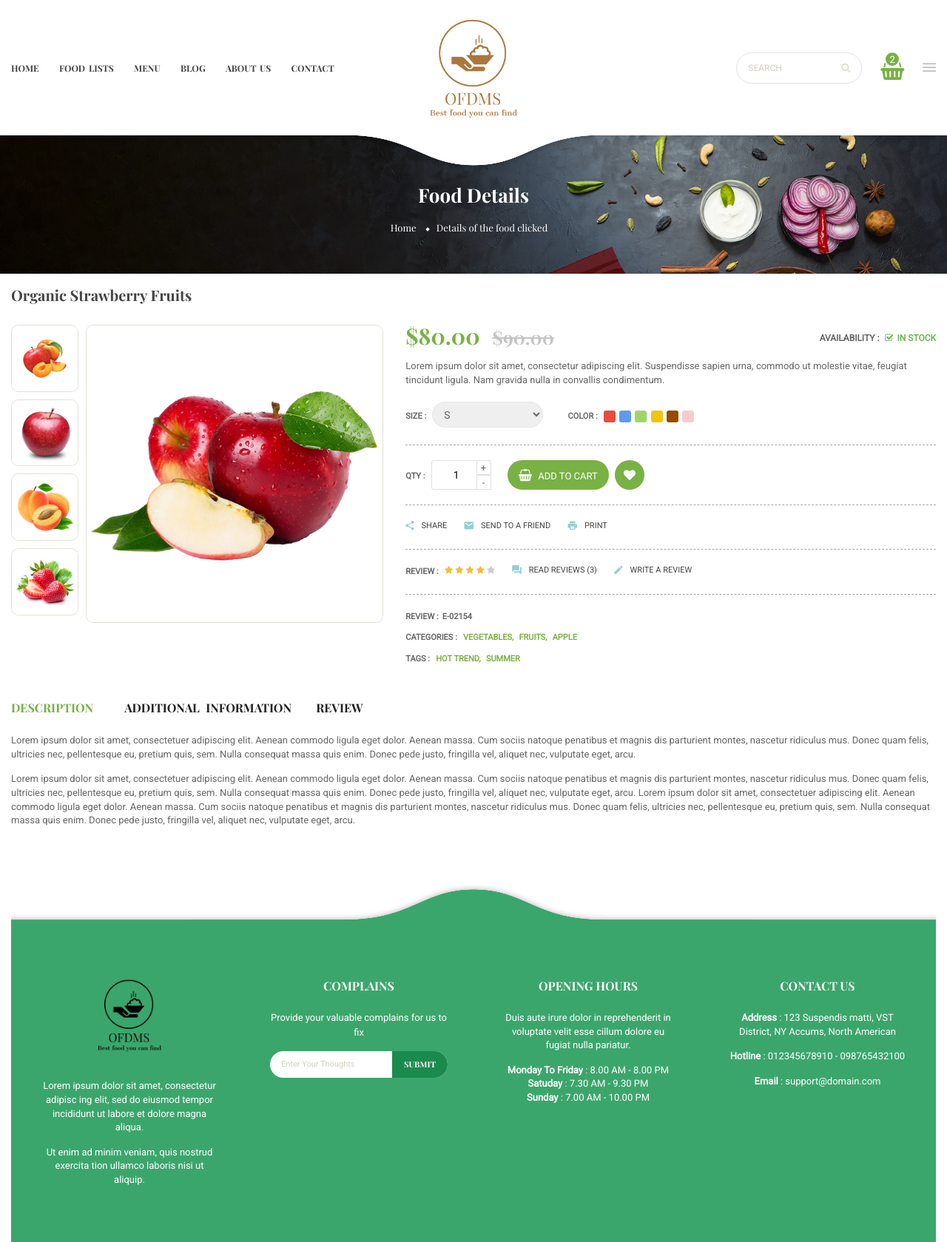
After one commit to NemoIsanNeo/ofdms, a Django app: page /food_details/ in a window 1280 px wide. The commit adds this page. Shown: the whole page at 74% size. Run offline with Django 4.2, Linux system fonts and the light colour scheme; some libraries are stand-ins or nearby versions; some web fonts are replaced.

Commit message:
food_list_and_details_design

```diff
--- a/mainapp/urls.py
+++ b/mainapp/urls.py
@@ -6,4 +6,6 @@ urlpatterns = [path('', views.index, name='index'),
                path('register/', views.register, name='register'),
                path('account/', views.account, name='account'),
                path('cart_details', views.cart_details, name='cart_details'),
-               path('checkout/', views.checkout, name='checkout')]
+               path('checkout/', views.checkout, name='checkout'),
+               path('food_details/', views.food_details, name='food_details'),
+               path('food_list/', views.food_list, name='food_list'), ]
--- a/mainapp/views.py
+++ b/mainapp/views.py
@@ -44,3 +44,11 @@ def cart_details(request):
 
 def checkout(request):
     return render(request, 'checkout.html')
+
+
+def food_list(request):
+    return render(request, 'food_list.html')
+
+
+def food_details(request):
+    return render(request, 'food_details.html')
--- /dev/null
+++ b/templates/food_details.html
@@ -0,0 +1,304 @@
+{% extends 'index.html' %}
+{% load static %}
+{% block body %}
+
+<!-- Main Content -->
+<div id="content" class="site-content">
+    <!-- Breadcrumb -->
+    <div id="breadcrumb">
+        <div class="container">
+            <h2 class="title">Food Details</h2>
+
+            <ul class="breadcrumb">
+                <li><a href="#" title="Home">Home</a></li>
+                <li><a href="#" title="">Details of the food clicked</a></li>
+            </ul>
+        </div>
+    </div>
+
+
+    <div class="container">
+        <div class="product-detail">
+            <div class="products-block layout-5">
+                <div class="product-item">
+                    <div class="product-title">
+                        Organic Strawberry Fruits
+                    </div>
+
+                    <div class="row">
+                        <div class="product-left col-md-5 col-sm-5 col-xs-12">
+                            <div class="product-image vertical">
+                                <div class="main-image">
+                                    <img class="img-responsive" src="{% static 'img/product/2.jpg' %}" alt="Product Image">
+                                </div>
+                                <div class="thumb-images">
+                                    <img class="img-responsive" src="{% static 'img/product/33.jpg' %}" alt="Product Image">
+                                    <img class="img-responsive" src="{% static 'img/product/3.jpg' %}" alt="Product Image">
+                                    <img class="img-responsive" src="{% static 'img/product/7.jpg' %}" alt="Product Image">
+                                    <img class="img-responsive" src="{% static 'img/product/30.jpg' %}" alt="Product Image">
+                                </div>
+                            </div>
+                        </div>
+
+                        <div class="product-right col-md-7 col-sm-7 col-xs-12">
+                            <div class="product-info">
+                                <div class="product-price">
+                                    <span class="sale-price">$80.00</span>
+                                    <span class="base-price">$90.00</span>
+                                </div>
+
+                                <div class="product-stock">
+                                    <span class="availability">Availability :</span><i class="fa fa-check-square-o" aria-hidden="true"></i>In stock
+                                </div>
+
+                                <div class="product-short-description">
+                                    Lorem ipsum dolor sit amet, consectetur adipiscing elit. Suspendisse sapien urna, commodo ut molestie vitae, feugiat tincidunt ligula. Nam gravida nulla in convallis condimentum.
+                                </div>
+
+                                <div class="product-variants border-bottom">
+                                    <div class="product-variants-item">
+                                        <span class="control-label">Size :</span>
+                                        <select>
+                                            <option value="1" title="S">S</option>
+                                            <option value="2" title="M">M</option>
+                                            <option value="3" title="L">L</option>
+                                            <option value="4" title="One size">One size</option>
+                                        </select>
+                                    </div>
+
+                                    <div class="product-variants-item">
+                                        <span class="control-label">Color :</span>
+
+                                        <ul>
+                                            <li>
+                                                <input class="input-color" type="radio" value="1">
+                                                <span class="color" style="background-color: #E84C3D"></span>
+                                            </li>
+                                            <li>
+                                                <input class="input-color" type="radio" value="2">
+                                                <span class="color" style="background-color: #5D9CEC"></span>
+                                            </li>
+                                            <li>
+                                                <input class="input-color" type="radio" value="3">
+                                                <span class="color" style="background-color: #A0D468"></span>
+                                            </li>
+                                            <li>
+                                                <input class="input-color" type="radio" value="4">
+                                                <span class="color" style="background-color: #F1C40F"></span>
+                                            </li>
+                                            <li>
+                                                <input class="input-color" type="radio" value="5">
+                                                <span class="color" style="background-color: #964B00"></span>
+                                            </li>
+                                            <li>
+                                                <input class="input-color" type="radio" value="6">
+                                                <span class="color" style="background-color: #FCCACD"></span>
+                                            </li>
+                                        </ul>
+                                    </div>
+                                </div>
+
+                                <div class="product-add-to-cart border-bottom">
+                                    <div class="product-quantity">
+                                        <span class="control-label">QTY :</span>
+                                        <div class="qty">
+                                            <div class="input-group">
+                                                <input type="text" name="qty" value="1" data-min="1">
+                                                <span class="adjust-qty">
+                                                    <span class="adjust-btn plus">+</span>
+                                                    <span class="adjust-btn minus">-</span>
+                                                </span>
+                                            </div>
+                                        </div>
+                                    </div>
+
+                                    <div class="product-buttons">
+                                        <a class="add-to-cart" href="#">
+                                            <i class="fa fa-shopping-basket" aria-hidden="true"></i>
+                                            <span>Add To Cart</span>
+                                        </a>
+
+                                        <a class="add-wishlist" href="#">
+                                            <i class="fa fa-heart" aria-hidden="true"></i>
+                                        </a>
+                                    </div>
+                                </div>
+
+                                <div class="product-share border-bottom">
+                                    <div class="item">
+                                        <a href="#"><i class="zmdi zmdi-share" aria-hidden="true"></i><span class="text">Share</span></a>
+                                    </div>
+                                    <div class="item">
+                                        <a href="#"><i class="zmdi zmdi-email" aria-hidden="true"></i><span class="text">Send to a friend</span></a>
+                                    </div>
+                                    <div class="item">
+                                        <a href="#"><i class="zmdi zmdi-print" aria-hidden="true"></i><span class="text">Print</span></a>
+                                    </div>
+                                </div>
+
+                                <div class="product-review border-bottom">
+                                    <div class="item">
+                                        <div class="product-quantity">
+                                            <span class="control-label">Review :</span>
+                                            <div class="product-rating">
+                                                <div class="star on"></div>
+                                                <div class="star on"></div>
+                                                <div class="star on"></div>
+                                                <div class="star on"></div>
+                                                <div class="star"></div>
+                                            </div>
+                                        </div>
+                                    </div>
+
+                                    <div class="item">
+                                        <a href="#"><i class="zmdi zmdi-comments" aria-hidden="true"></i><span class="text">Read Reviews (3)</span></a>
+                                    </div>
+
+                                    <div class="item">
+                                        <a href="#"><i class="zmdi zmdi-edit" aria-hidden="true"></i><span class="text">Write a review</span></a>
+                                    </div>
+                                </div>
+
+                                <div class="product-extra">
+                                    <div class="item">
+                                        <span class="control-label">Review :</span><span class="control-label">E-02154</span>
+                                    </div>
+                                    <div class="item">
+                                        <span class="control-label">Categories :</span>
+                                        <a href="#" title="Vegetables">Vegetables,</a>
+                                        <a href="#" title="Fruits">Fruits,</a>
+                                        <a href="#" title="Apple">Apple</a>
+                                    </div>
+                                    <div class="item">
+                                        <span class="control-label">Tags :</span>
+                                        <a href="#" title="Vegetables">Hot Trend,</a>
+                                        <a href="#" title="Fruits">Summer</a>
+                                    </div>
+                                </div>
+                            </div>
+                        </div>
+                    </div>
+
+                    <div class="product-tab">
+                        <!-- Tab Navigation -->
+                        <div class="tab-nav">
+                            <ul>
+                                <li class="active">
+                                    <a data-toggle="tab" href="#description">
+                                        <span>Description</span>
+                                    </a>
+                                </li>
+                                <li>
+                                    <a data-toggle="tab" href="#additional-information">
+                                        <span>Additional Information</span>
+                                    </a>
+                                </li>
+                                <li>
+                                    <a data-toggle="tab" href="#review">
+                                        <span>Review</span>
+                                    </a>
+                                </li>
+                            </ul>
+                        </div>
+
+                        <!-- Tab Content -->
+                        <div class="tab-content">
+                            <!-- Description -->
+                            <div role="tabpanel" class="tab-pane fade in active" id="description">
+                                <p>Lorem ipsum dolor sit amet, consectetuer adipiscing elit. Aenean commodo ligula eget dolor. Aenean massa. Cum sociis natoque penatibus et magnis dis parturient montes, nascetur ridiculus mus. Donec quam felis, ultricies nec, pellentesque eu, pretium quis, sem. Nulla consequat massa quis enim. Donec pede justo, fringilla vel, aliquet nec, vulputate eget, arcu.</p>
+                                <p>Lorem ipsum dolor sit amet, consectetuer adipiscing elit. Aenean commodo ligula eget dolor. Aenean massa. Cum sociis natoque penatibus et magnis dis parturient montes, nascetur ridiculus mus. Donec quam felis, ultricies nec, pellentesque eu, pretium quis, sem. Nulla consequat massa quis enim. Donec pede justo, fringilla vel, aliquet nec, vulputate eget, arcu. Lorem ipsum dolor sit amet, consectetuer adipiscing elit. Aenean commodo ligula eget dolor. Aenean massa. Cum sociis natoque penatibus et magnis dis parturient montes, nascetur ridiculus mus. Donec quam felis, ultricies nec, pellentesque eu, pretium quis, sem. Nulla consequat massa quis enim. Donec pede justo, fringilla vel, aliquet nec, vulputate eget, arcu.</p>
+                            </div>
+
+                            <!-- Product Tag -->
+                            <div role="tabpanel" class="tab-pane fade" id="additional-information">
+                                <p>Lorem ipsum dolor sit amet, consectetuer adipiscing elit. Aenean commodo ligula eget dolor. Aenean massa. Cum sociis natoque penatibus et magnis dis parturient montes, nascetur ridiculus mus. Donec quam felis, ultricies nec, pellentesque eu, pretium quis, sem. Nulla consequat massa quis enim. Donec pede justo, fringilla vel, aliquet nec, vulputate eget, arcu.</p>
+                                <p>Lorem ipsum dolor sit amet, consectetuer adipiscing elit. Aenean commodo ligula eget dolor. Aenean massa. Cum sociis natoque penatibus et magnis dis parturient montes, nascetur ridiculus mus. Donec quam felis, ultricies nec, pellentesque eu, pretium quis, sem. Nulla consequat massa quis enim. Donec pede justo, fringilla vel, aliquet nec, vulputate eget, arcu. Lorem ipsum dolor sit amet, consectetuer adipiscing elit. Aenean commodo ligula eget dolor. Aenean massa. Cum sociis natoque penatibus et magnis dis parturient montes, nascetur ridiculus mus. Donec quam felis, ultricies nec, pellentesque eu, pretium quis, sem. Nulla consequat massa quis enim. Donec pede justo, fringilla vel, aliquet nec, vulputate eget, arcu.</p>
+                            </div>
+
+                            <!-- Review -->
+                            <div role="tabpanel" class="tab-pane fade" id="review">
+                                <div class="reviews">
+                                    <div class="comments-list">
+                                        <div class="item">
+                                            <div class="comment-left pull-left">
+                                                <div class="avatar">
+                                                    <img src="img/avatar.jpg" alt="" width="70" height="70">
+                                                </div>
+                                                <div class="product-rating">
+                                                    <div class="star on"></div>
+                                                    <div class="star on"></div>
+                                                    <div class="star on"></div>
+                                                    <div class="star on"></div>
+                                                    <div class="star on"></div>
+                                                </div>
+                                            </div>
+                                            <div class="comment-body">
+                                                <div class="comment-meta">
+                                                    <span class="author">Peter</span> - <span class="time">June 02, 2018</span>
+                                                </div>
+                                                <div class="comment-content">Look at the sunset, life is amazing, life is beautiful, life is what you make it. To succeed you must believe. When you believe, you will succeed. In life there will be road blocks but we will over come it. Celebrate success right, the only way, apple. The ladies always say Khaled you smell good, I use no cologne. Cocoa butter is the key. </div>
+                                            </div>
+                                        </div>
+
+                                        <div class="item">
+                                            <div class="comment-left pull-left">
+                                                <div class="avatar">
+                                                    <img src="img/avatar.jpg" alt="" width="70" height="70">
+                                                </div>
+                                                <div class="product-rating">
+                                                    <div class="star on"></div>
+                                                    <div class="star on"></div>
+                                                    <div class="star on"></div>
+                                                    <div class="star on"></div>
+                                                    <div class="star"></div>
+                                                </div>
+                                            </div>
+                                            <div class="comment-body">
+                                                <div class="comment-meta">
+                                                    <span class="author">Merry</span> - <span class="time">June 17, 2018</span>
+                                                </div>
+                                                <div class="comment-content">Look at the sunset, life is amazing, life is beautiful, life is what you make it. To succeed you must believe. When you believe, you will succeed. In life there will be road blocks but we will over come it. Celebrate success right, the only way, apple. The ladies always say Khaled you smell good, I use no cologne. Cocoa butter is the key. </div>
+                                            </div>
+                                        </div>
+                                    </div>
+
+                                    <div class="review-form">
+                                        <h4 class="title">Write a review</h4>
+
+                                        <form action="#" method="post" class="form-validate">
+                                            <div class="form-group">
+                                                <div class="text">Your Rating</div>
+                                                <div class="product-rating">
+                                                    <div class="star"></div>
+                                                    <div class="star"></div>
+                                                    <div class="star"></div>
+                                                    <div class="star"></div>
+                                                    <div class="star"></div>
+                                                </div>
+                                            </div>
+
+                                            <div class="form-group">
+                                                <div class="text">You review<sup class="required">*</sup></div>
+                                                <textarea id="comment" name="comment" cols="45" rows="6" aria-required="true"></textarea>
+                                            </div>
+
+                                            <div class="form-group">
+                                                <button class="btn btn-primary">Send your review</button>
+                                            </div>
+                                        </form>
+                                    </div>
+                                </div>
+                            </div>
+                        </div>
+                    </div>
+                </div>
+            </div>
+        </div>
+
+    </div>
+</div>
+<br>
+<br>
+<br>
+
+{% endblock body %}
--- a/templates/index.html
+++ b/templates/index.html
@@ -55,7 +55,7 @@
 										</li>
 
 										<li class="dropdown">
-											<a href="" title="Food Lists">Food Lists</a>
+											<a href="{% url 'food_list' %}" title="Food Lists">Food Lists</a>
 											<div class="dropdown-menu">
 												<ul>
 													<li class="has-image">
```
Also changed, not shown: templates/food_list.html (added, +219 -0 lines).
